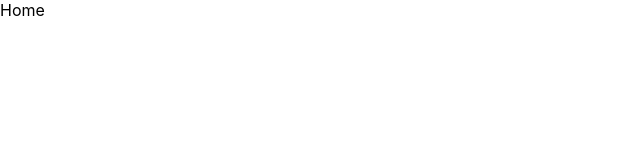
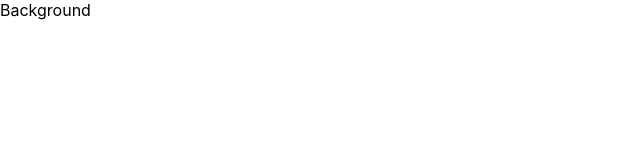
Before and after one commit to TheDa21crj/Portfolio, a React (Create React App) app: page / in a window 1280 px wide. Shown: the top 160 px of the page, without its empty margins (0-640 px from the left). Built offline with nearby package versions, Linux system fonts and the light colour scheme.

Commit message:
Update Home.jsx

```diff
--- a/src/Pages/Home.jsx
+++ b/src/Pages/Home.jsx
@@ -1,5 +1,10 @@
 import React from "react";
+import Background from "./../Components/Background";
 
 export default function Home() {
-  return <div>Home</div>;
+  return (
+    <div>
+      <Background />
+    </div>
+  );
 }
```
